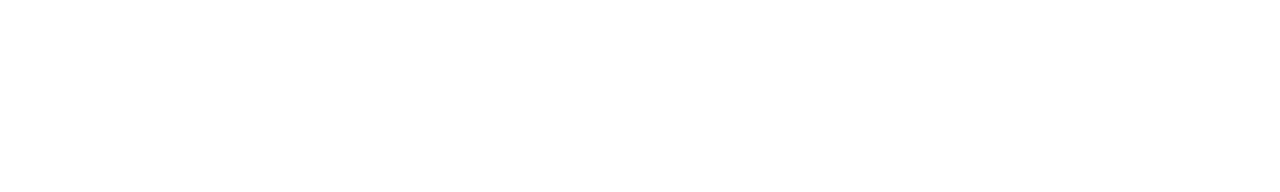
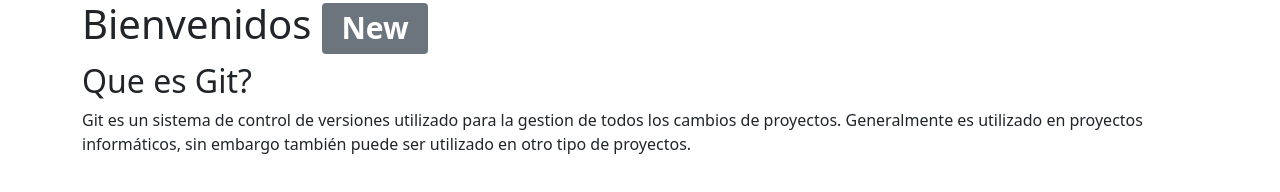
Before and after one commit to minxola/gitAndGitHub, a plain HTML site: page index.html in a window 1280 px wide. Drawn offline with nearby package versions, Linux system fonts and the light colour scheme.

Commit message:
Primeras lineas de Bootstrap

```diff
--- a/index.html
+++ b/index.html
@@ -9,11 +9,23 @@
     <title>Curso completo de Git y GitHub</title>
 </head>
 <body>
+    <div class="container">
+        <h1>Bienvenidos <span class="badge bg-secondary">New</span></h1>
+        <div class="row">
+            <h2>Que es Git?</h2>
+            <p>Git es un sistema de control de versiones
+                utilizado para la gestion de todos los cambios
+                de proyectos.
+                Generalmente es utilizado en proyectos informáticos,
+                sin embargo también puede ser utilizado en otro tipo
+                de proyectos.
+            </p>
+        </div>
 
 
 
 
-
+    </div>
 
 
 
```
